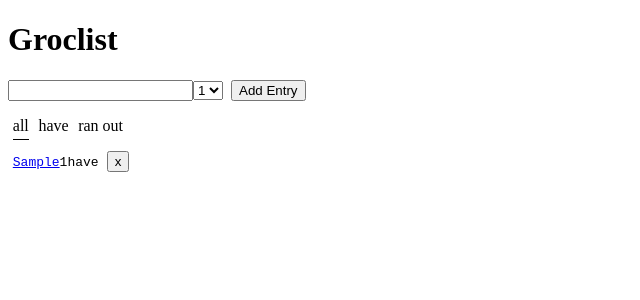
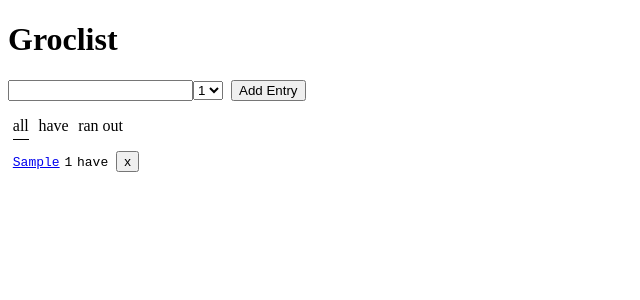
Before and after one commit to IpShot/groclist, a React (Create React App) app: page / in a window 1280 px wide. Both pictures are taken after typing "Sample" into the empty fields and a click on the button "Add Entry". Shown: the top 300 px of the page, without its empty margins (0-640 px from the left). Built offline with nearby package versions, Linux system fonts and the light colour scheme.

Commit message:
update styles

```diff
--- a/src/styles.css
+++ b/src/styles.css
@@ -1,7 +1,3 @@
-.app {
-  font-family: sans-serif;
-}
-
 .add-entry {
   margin-left: 0.5rem;
   cursor: pointer;
@@ -25,9 +21,10 @@
   cursor: pointer;
   line-height: 1.5;
 }
-.entry-item__text--have {
-  text-decoration: line-through;
-  color: lightgray;
+
+.entry-item__priority {
+  margin: 0 0.3rem;
+  cursor: default;
 }
 
 .filters {
```
